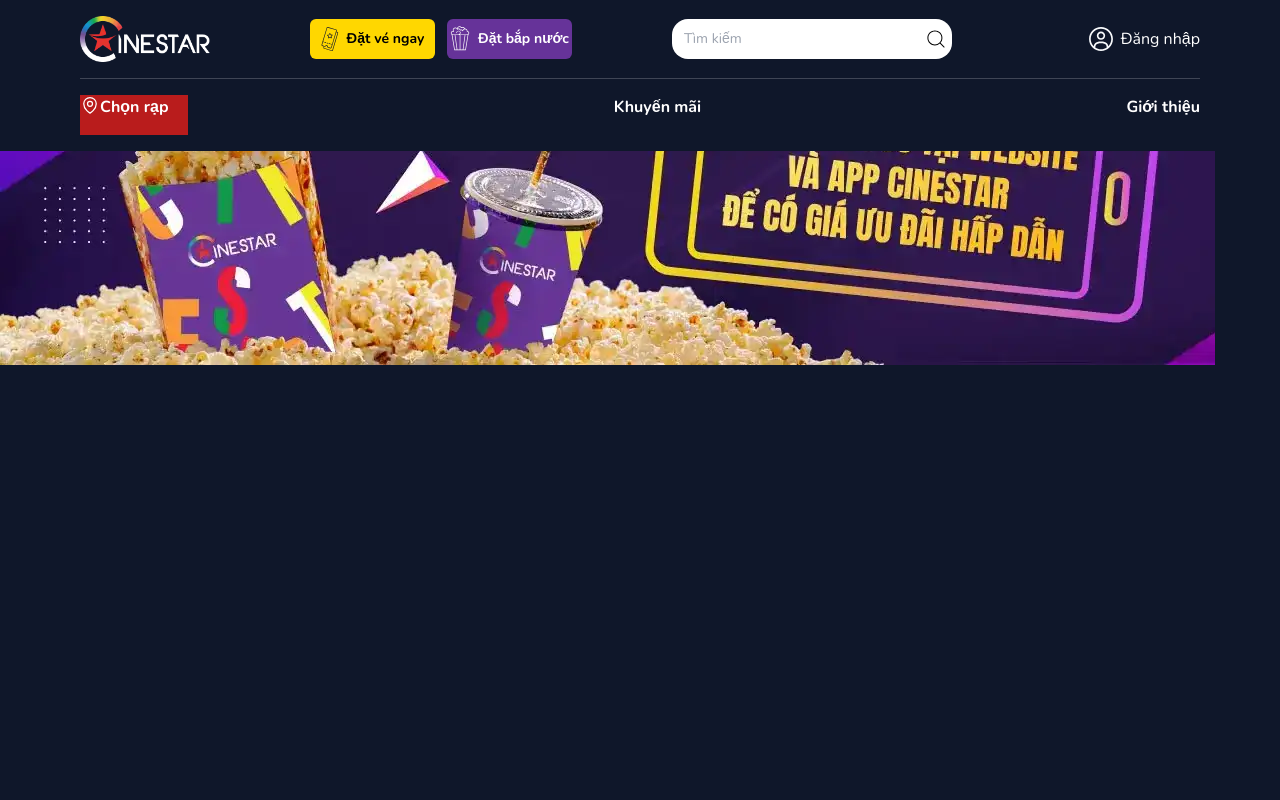
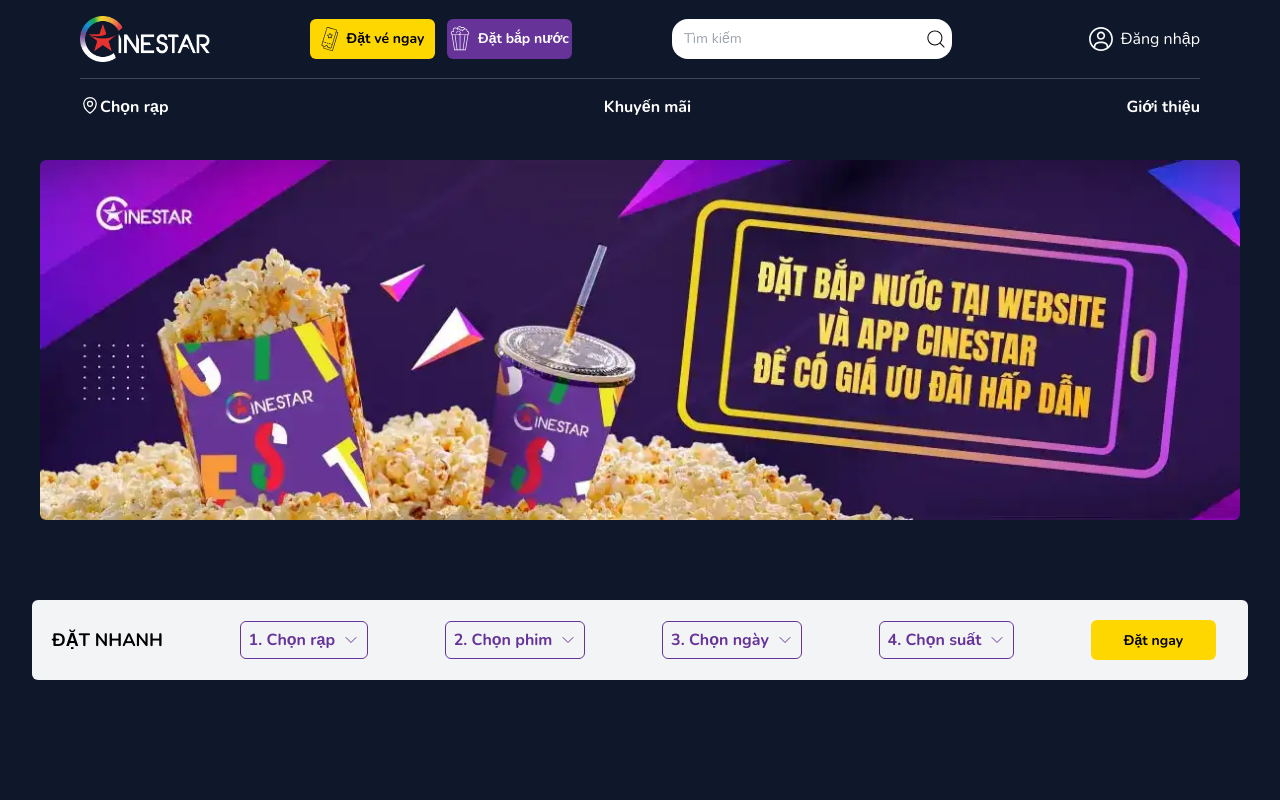
Before and after one commit to monaz1234/Cinestar, a React (Vite) app: page / in a window 1280 px wide. Shown: the top 800 px of the page. Built offline with nearby package versions, Linux system fonts and the light colour scheme.

Commit message:
Slider section & searchbox base

```diff
--- a/src/App.jsx
+++ b/src/App.jsx
@@ -1,4 +1,6 @@
 import Header from "./components/Header/Header";
+import Now from "./components/Now/Now";
+import SearchBox from "./components/SearchBox/SearchBox";
 import Slider from "./components/Slider/Slider";
 
 function App() {
@@ -6,6 +8,8 @@
     <div className="bg-cinestar-black">
       <Header />
       <Slider />
+      <SearchBox />
+      <Now />
     </div>
   );
 }
--- a/src/components/Header/Header.jsx
+++ b/src/components/Header/Header.jsx
@@ -22,7 +22,7 @@
   };
 
   return (
-    <div className="bg-cinestar-black flex-wrap py-4 xs:px-2 md:px-5 lg:px-20 fixed w-full left-0">
+    <div className="bg-cinestar-black flex-wrap py-4 xs:px-2 md:px-5 lg:px-20 fixed w-full left-0 z-[1000]">
       <div className="flex items-center justify-between border-b border-white border-opacity-20 pb-4">
         <div className="flex items-center justify-between basis-4/5 gap-3">
           <img src={CinestarLogo} alt="Logo" width={130} height={45} />
@@ -78,25 +78,36 @@
       </div>
 
       {/* Subnav header */}
-      <div className="flex justify-between w-full mt-4">
+      <div className="flex justify-between w-full mt-4 xs:px-2 md:px-5 lg:p-0">
         {subnav.map((item, index) => (
           <div
-            className={`flex font-bold text-white cursor-pointer group hover:text-cinestar-gold hover:transition-all hover:duration-200 ${item.icon ? "after:h-10 after:w-5 after:relative after:left-4 bg-red-700" : ""} `}
+            className={`flex font-bold text-white cursor-pointer group hover:text-cinestar-gold hover:transition-all hover:duration-200 ${
+              item.icon
+                ? "after:block after:h-10 after:w-24 after:absolute after:top-50"
+                : ""
+            } `}
             key={index}
           >
             {item.icon && (
               <item.icon className="w-5 h-5 text-white group-hover:text-cinestar-gold" />
             )}
-            <span>{item.name}</span>
+            <span className="transition duration-300 group-hover:text-cinestar-gold">
+              {item.name}
+            </span>
 
             {/* Hiển thị listTheater khi hover */}
             {item.icon && (
-              <div className="hidden group-hover:flex text-white absolute z-10 bg-cinestar-black flex-wrap mt-10 border border-white border-opacity-50 rounded-md w-[90%]">
-                {listTheater.map((theater, theaterIndex) => (
-                  <div key={theaterIndex} className="basis-1/3 px-1 py-2 hover:text-cinestar-gold">
-                    {theater}
-                  </div>
-                ))}
+              <div className="opacity-0 group-hover:opacity-100 transition-opacity duration-500 ease-in-out">
+                <div className="hidden group-hover:flex text-white absolute left-[5%] z-10 bg-cinestar-black flex-wrap mt-10 border border-white border-opacity-50 rounded-md w-[90%]">
+                  {listTheater.map((theater, theaterIndex) => (
+                    <div
+                      key={theaterIndex}
+                      className="basis-1/3 px-1 py-4 hover:text-cinestar-gold transition duration-300"
+                    >
+                      {theater}
+                    </div>
+                  ))}
+                </div>
               </div>
             )}
           </div>
--- /dev/null
+++ b/src/components/Movie/Movie.jsx
@@ -0,0 +1,9 @@
+import React from 'react'
+
+const Movie = () => {
+  return (
+    <div>Movie</div>
+  )
+}
+
+export default Movie
--- /dev/null
+++ b/src/components/Now/Now.jsx
@@ -0,0 +1,11 @@
+import React from 'react'
+
+const Now = () => {
+  return (
+    <div className='h-[500px] py-20'>
+
+    </div>
+  )
+}
+
+export default Now
--- /dev/null
+++ b/src/components/SearchBox/SearchBox.jsx
@@ -0,0 +1,66 @@
+import React, { useEffect, useState } from "react";
+import Button from "../Button/Button";
+import { ChevronDownIcon } from "@heroicons/react/24/outline";
+import {
+  listTheater,
+  listFilm,
+  listDay,
+  listTime,
+} from "../../constants/searchbox";
+import SelectData from "./SelectData";
+
+const SearchBox = () => {
+  // const [data, setData] = useState({
+  //   theater: "",
+  //   film: "",
+  //   date: "",
+  //   time: "",
+  // });
+  const [statusData, setStatusData] = useState({
+    theater: false,
+    film: false,
+    date: false,
+    time: false,
+  });
+
+  const selectData = () => {
+    setStatusData(prevState => ({
+      ...prevState,  // Giữ lại các giá trị khác trong state
+      theater: !prevState.theater // Đảo ngược giá trị theater
+    }));
+  };
+
+  useEffect(() => {
+    console.log(listTheater);
+  }, [])
+
+  return (
+    <div className="bg-gray-100 rounded-md hidden md:flex gap-3 p-5 w-[95%] mx-auto justify-between items-center">
+      <div className="font-bold text-[18px] uppercase">Đặt nhanh</div>
+      <div className="select-data" onClick={selectData}>
+        1. Chọn rạp
+        <ChevronDownIcon className="w-4 md:ml-2" />
+      </div>
+      {statusData.theater && <SelectData list={listTheater} />}
+      <div className="select-data">
+        2. Chọn phim
+        <ChevronDownIcon className="w-4 ml-2" />
+      </div>
+      <div className="select-data">
+        3. Chọn ngày
+        <ChevronDownIcon className="w-4 ml-2" />
+      </div>
+      <div className="select-data">
+        4. Chọn suất
+        <ChevronDownIcon className="w-4 ml-2" />
+      </div>
+      <Button
+        className="button md:button bg-cinestar-gold w-[125px] h-[40px] mr-3 group hover:text-white"
+        text="Đặt ngay"
+        colorChange="bg-cinestar-orange"
+      />
+    </div>
+  );
+};
+
+export default SearchBox;
--- /dev/null
+++ b/src/components/SearchBox/SelectData.jsx
@@ -0,0 +1,17 @@
+import React from "react";
+
+const SelectData = ({ list }) => {
+  return (
+    <div>
+      <ul className="w-[150px] bg-gray-100">
+        {list.map((item, index) => (
+          <li key={index} className="list-none hover:bg-gray-300 min-h-[100px]">
+            {item}
+          </li>
+        ))}
+      </ul>
+    </div>
+  );
+};
+
+export default SelectData;
--- a/src/components/Slider/Slider.jsx
+++ b/src/components/Slider/Slider.jsx
@@ -1,12 +1,10 @@
-import React from 'react'
-import { SliderHomepage } from '../../assets'
+import React from "react";
+import { SliderHomepage } from "../../assets";
 
 const Slider = () => {
-  return (
-    <div className='h-[1000px]'>
-        <img src={SliderHomepage} alt="" />
-    </div>
-  )
-}
+  return <div className="pt-40 pb-20">
+    <img src={SliderHomepage} width={1200} height={400} alt="Banner" className="flex m-auto rounded-md" />
+  </div>;
+};
 
-export default Slider
+export default Slider;
--- /dev/null
+++ b/src/constants/searchbox.js
@@ -0,0 +1,19 @@
+const listTheater = [
+  "Cinestar Quốc Thanh (TPHCM)",
+  "Cinestar Hai Bà Trưng (TPHCM)",
+  "Cinestar Sinh viên (Bình Dương)",
+  "Cinestar Huế",
+  "Cinestar Đà Lạt",
+  "Cinestar Lâm Đồng",
+  "Cinestar Mỹ Tho",
+  "Cinestar Kiên Giang",
+];
+const listFilm = [
+  "Ăn cướp và đồng bọn",
+  "Kẻ mắt gặp chân mày",
+  "Thêm triệu nổi đau",
+];
+const listDay = ["Thứ 2: 19/9", "Thứ 3: 20/9", "Thứ 4: 21/9", "Thứ 5: 22/9"];
+const listTime = ["11:30", "12:30", "13:30"];
+
+export { listTheater, listFilm, listDay, listTime };
--- a/tailwind.config.js
+++ b/tailwind.config.js
@@ -34,6 +34,9 @@
             "@apply flex": {},
           },
         },
+        ".select-data": {
+          "@apply font-bold md:text-sm lg:text-[16px] text-cinestar-purple border border-cinestar-purple rounded-md flex items-center md:p-1 lg:p-2 cursor-pointer": {},
+        }
       });
     }),
   ],
```
Also changed, not shown: src/assets/banner.webp (added).
